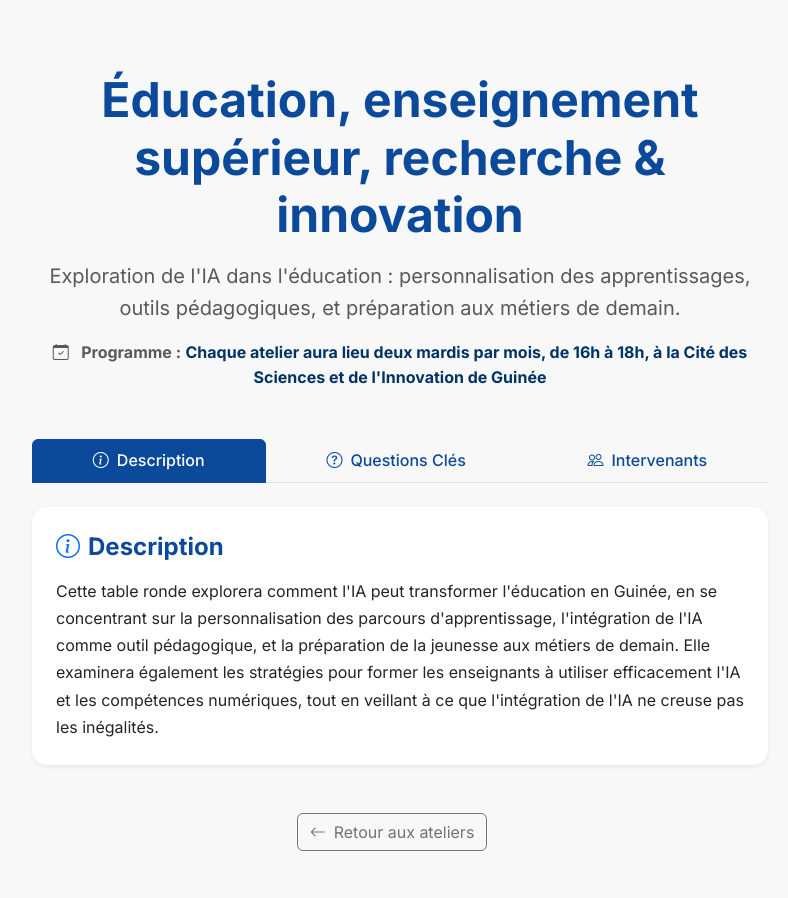
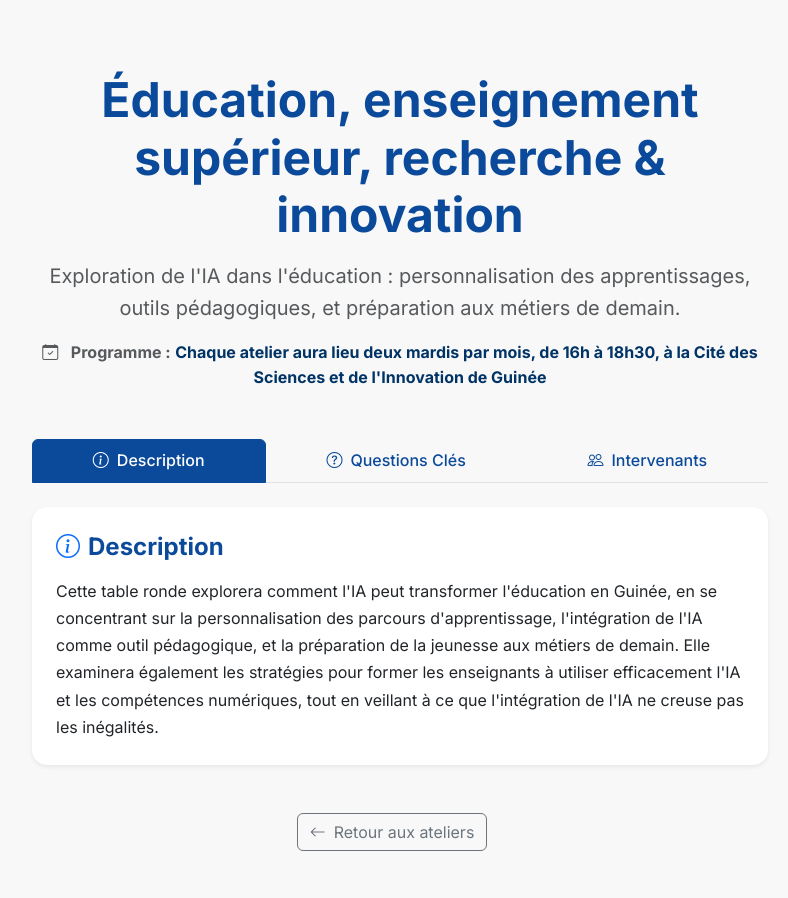
Before and after one commit to Bella5768/douniaguinee, a Django app: page /atelier/1/ in a window 1280 px wide. Shown: the part 97-995 px from the top of the page, without its empty margins (240-1028 px from the left). Run offline with Django 4.2, Linux system fonts and the light colour scheme; data comes from the database, SQL or seed files in the repository.

Commit message:
Fix workshop schedule time to 18h30
- Correct workshop end time from 18h to 18h30 in atelier detail page
- Maintain consistency with calendar schedule display
- Update program description to match actual event timing

```diff
--- a/templates/inscriptions/atelier_detail.html
+++ b/templates/inscriptions/atelier_detail.html
@@ -15,7 +15,7 @@
                     <p class="lead text-muted">{{ atelier.description|default:"Description à ajouter..." }}</p>
                     <p class="text-muted">
                         <i class="bi bi-calendar-check me-2"></i>
-                        <strong>Programme :</strong> <strong style="color: #003366;">Chaque atelier aura lieu deux mardis par mois, de 16h à 18h, à la Cité des Sciences et de l'Innovation de Guinée</strong>
+                        <strong>Programme :</strong> <strong style="color: #003366;">Chaque atelier aura lieu deux mardis par mois, de 16h à 18h30, à la Cité des Sciences et de l'Innovation de Guinée</strong>
                     </p>
                 </div>
 
```
